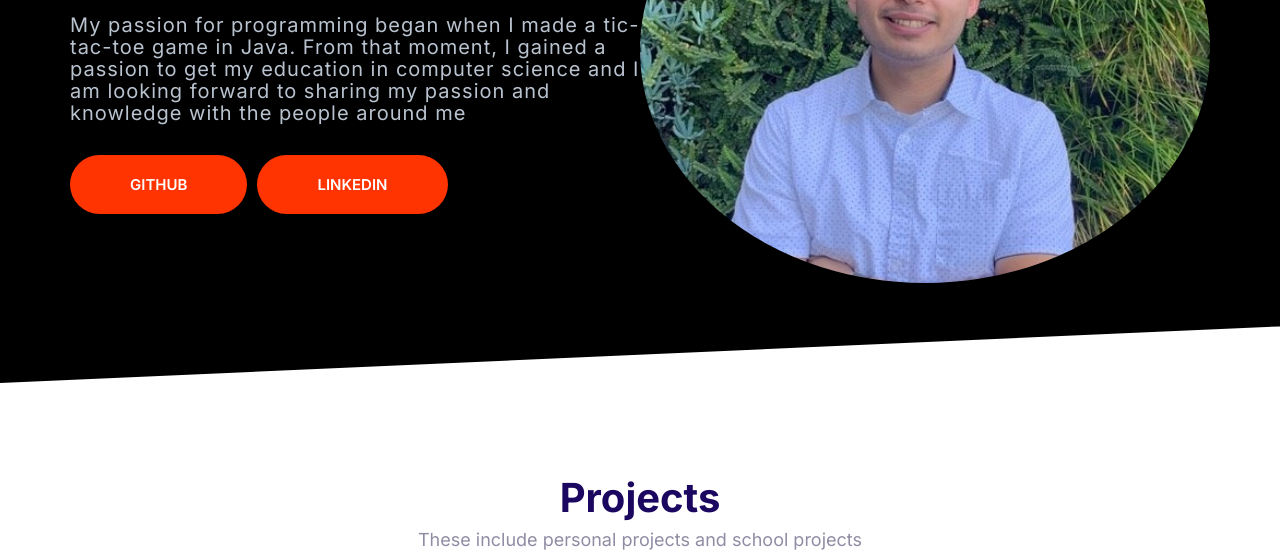
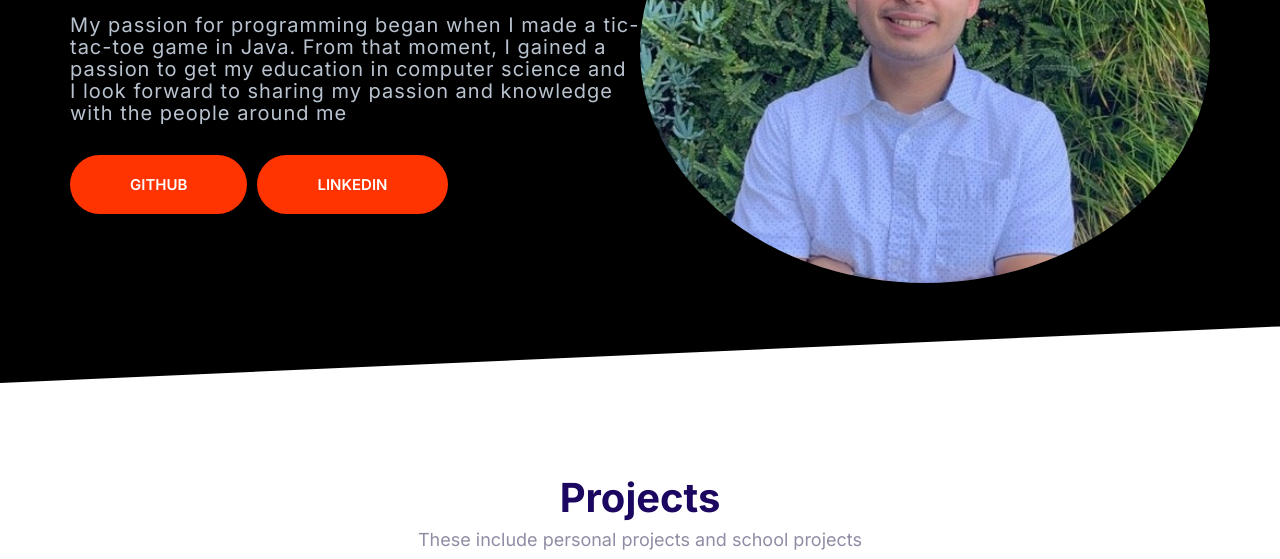
Before and after one commit to edgarjoel18/Portfolio, a plain HTML site: page index.html in a window 1280 px wide. Shown: the part 241-800 px from the top of the page. Drawn offline with Linux system fonts and the light colour scheme.

Commit message:
Fixed summary

```diff
--- a/index.html
+++ b/index.html
@@ -33,7 +33,7 @@
       <div class="container grid grid--1x2">
         <header class="block__header hero__content">
           <h1 class="block__heading">Edgar Catalan</h1>
-          <p class="hero__tagline">My passion for programming began when I made a tic-tac-toe game in Java. From that moment, I gained a passion to get my education in computer science and I am looking forward to sharing my passion and knowledge with the people around me</p>
+          <p class="hero__tagline">My passion for programming began when I made a tic-tac-toe game in Java. From that moment, I gained a passion to get my education in computer science and <br>I look forward to sharing my passion and knowledge with the people around me</br></p>
           <a href="https://github.com/edgarjoel18?tab=repositories" target="_blank" class="btn btn--accent btn--stretched">GitHub</a>
           <a href="https://www.linkedin.com/in/edgarcatalan10/" target="_blank"class="btn btn--accent btn--stretched" style="margin-left: 5px;">LinkedIn</a>
         </header>
```
